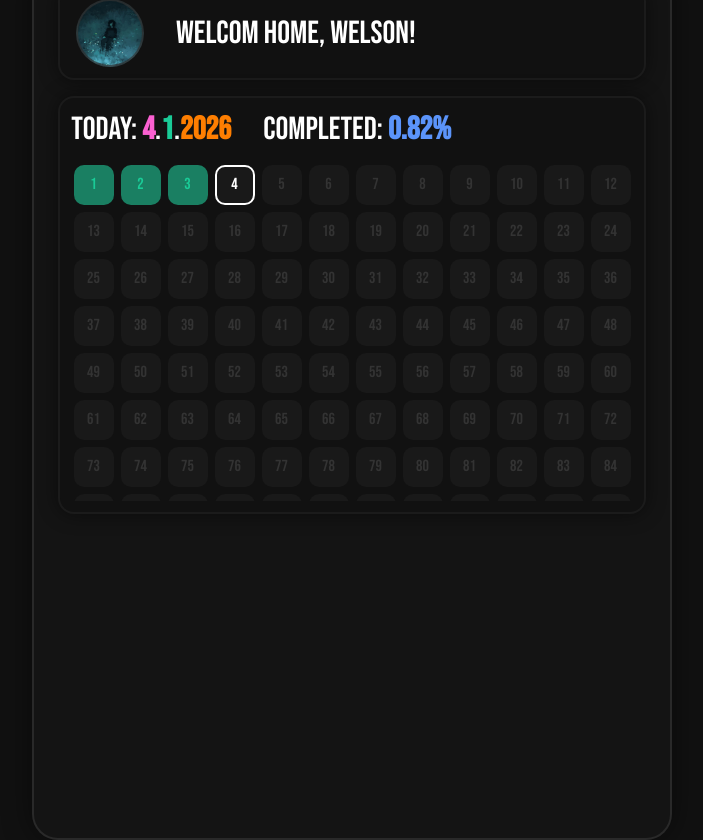
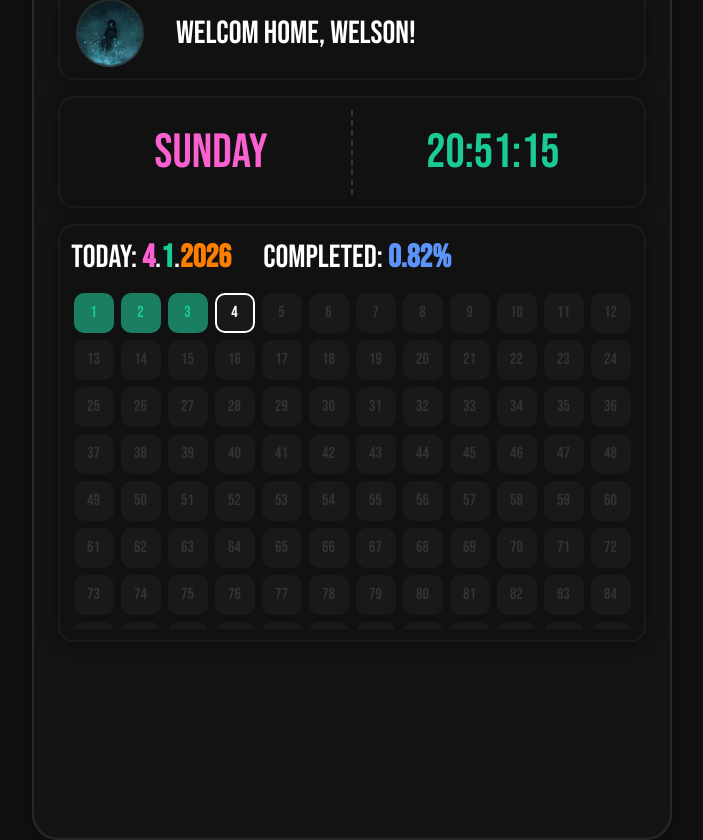
Before and after one commit to wElsonSh/Dayss, a plain HTML site: page index.html in a window 1280 px wide. Shown: the whole page, without its empty margins (288-991 px from the left). Drawn offline with Linux system fonts and the light colour scheme.

Commit message:
time + day

```diff
--- a/index.html
+++ b/index.html
@@ -15,6 +15,12 @@
                 <span class="header_user_icon"></span>
                 <p>Welcom home, wElson!</p>
             </header>
+            <div class="day_info">
+                <div class="day_info_container">
+                    <span id="day"></span>
+                    <span id="time"></span>
+                </div>
+            </div>
             <div class="calendar">
                 <p><span>Today: <b class='date' id='date_day'>28</b>.<b class='date' id='date_month'>12</b>.<b
                             class='date' id='date_year'>2025</b></span>
--- a/js/main.js
+++ b/js/main.js
@@ -3,16 +3,51 @@ const date_day = document.getElementById("date_day")
     , date_year = document.getElementById("date_year")
     , completed = document.getElementById("completed")
     , calendar_list = document.getElementById("calendar_list")
+    , day = document.getElementById("day")
+    , time = document.getElementById("time")
+
+var days_arr = [
+    'Sunday',
+    'Monday',
+    'Tuesday',
+    'Wednesday',
+    'Thursday',
+    'Friday',
+    'Saturday'
+]
 let DATE = new Date()
     , days = getFullDaysYear(DATE.getFullYear())
     , days_today = getTodayDaysYear(DATE.getFullYear(), DATE.getMonth(), DATE.getDate())
     , completed_num = completedCalc(days, days_today)
     , all_days
+    , calendar_type = true
+    , day_index = DATE.getDay()
+    , time_info
+    , hours = DATE.getHours()
+    , minutes = DATE.getMinutes()
+    , seconds = DATE.getSeconds()
 
-date_day.innerHTML = DATE.getDate()
-date_month.innerHTML = DATE.getMonth() + 1
-date_year.innerHTML = DATE.getFullYear()
-completed.innerHTML = completed_num + "%"
+day.innerHTML = days_arr[day_index]
+
+const intervalSecond = setInterval(() => {
+    DATE = new Date()
+    hours = DATE.getHours()
+    minutes = DATE.getMinutes()
+    seconds = DATE.getSeconds()
+    time_info = [hours, minutes, seconds]
+
+    time.innerHTML = time_info.join(":")
+
+    days_today = getTodayDaysYear(DATE.getFullYear(), DATE.getMonth(), DATE.getDate())
+    days = getFullDaysYear(DATE.getFullYear())
+
+    completed_num = completedCalc(days, days_today)
+
+    date_day.innerHTML = DATE.getDate()
+    date_month.innerHTML = DATE.getMonth() + 1
+    date_year.innerHTML = DATE.getFullYear()
+    completed.innerHTML = completed_num + "%"
+}, 1000)
 
 for (let i = 1; i <= days; i++) {
     const day = document.createElement("li")
--- a/main.scss
+++ b/main.scss
@@ -100,6 +100,7 @@ li {
                 font-size: 2em;
                 color: #333;
                 display: flex;
+                align-items: center;
                 gap: 2rem;
 
                 span {
@@ -122,6 +123,13 @@ li {
                         color: #5b94fa;
                     }
                 }
+
+                .right {
+                    span {
+                        left: calc(100% - 3px);
+                        transform: translateX(-100%);
+                    }
+                }
             }
 
             .calendar_container {
@@ -135,6 +143,7 @@ li {
                 padding: 1rem 0;
                 position: relative;
                 scrollbar-width: none;
+
 
                 .calendar_list {
                     position: absolute;
@@ -181,5 +190,45 @@ li {
                 }
             }
         }
+
+        .day_info {
+            width: 100%;
+            height: 7rem;
+            background-color: #111;
+            border: 2px solid #2222229f;
+            border-radius: 16px;
+            box-shadow: 0 0 20px #0000007a;
+            padding: 0.7rem;
+            box-sizing: border-box;
+
+            .day_info_container {
+                width: 100%;
+                height: 100%;
+                display: flex;
+                align-items: center;
+                justify-content: space-around;
+
+                span {
+                    width: 50%;
+                    display: block;
+                    height: 100%;
+                    display: flex;
+                    align-items: center;
+                    justify-content: center;
+                    text-align: center;
+                    font-family: "Bebas Neue", sans-serif;
+                    font-size: 3em;
+                }
+
+                #day {
+                    color: #fb60d1;
+                    border-right: 2px dashed #333;
+                }
+
+                #time {
+                    color: #1acb97;
+                }
+            }
+        }
     }
 }
```
Also changed, not shown: css/main.css, 1 other file.
